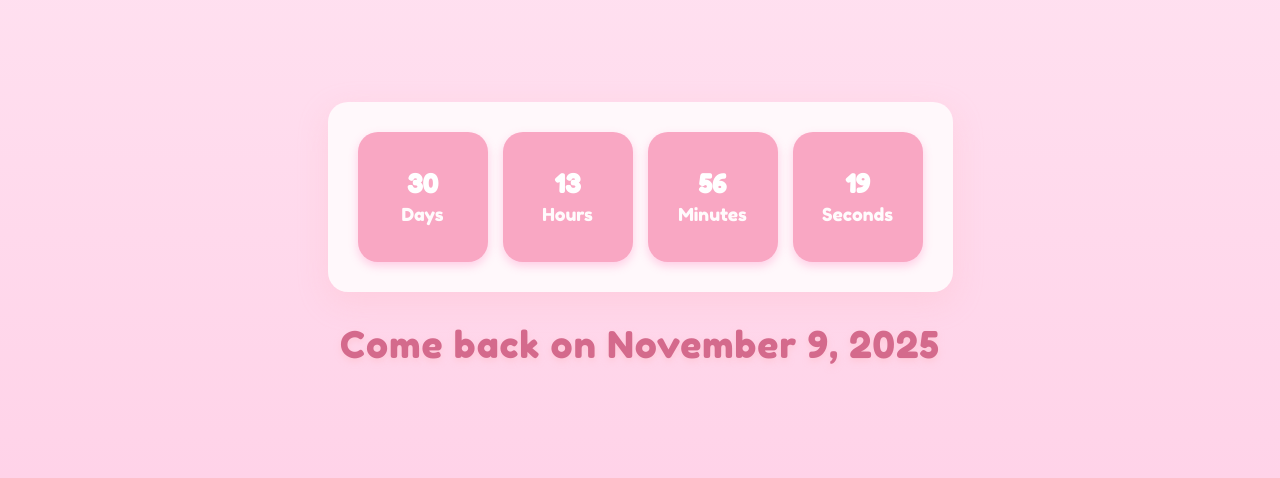
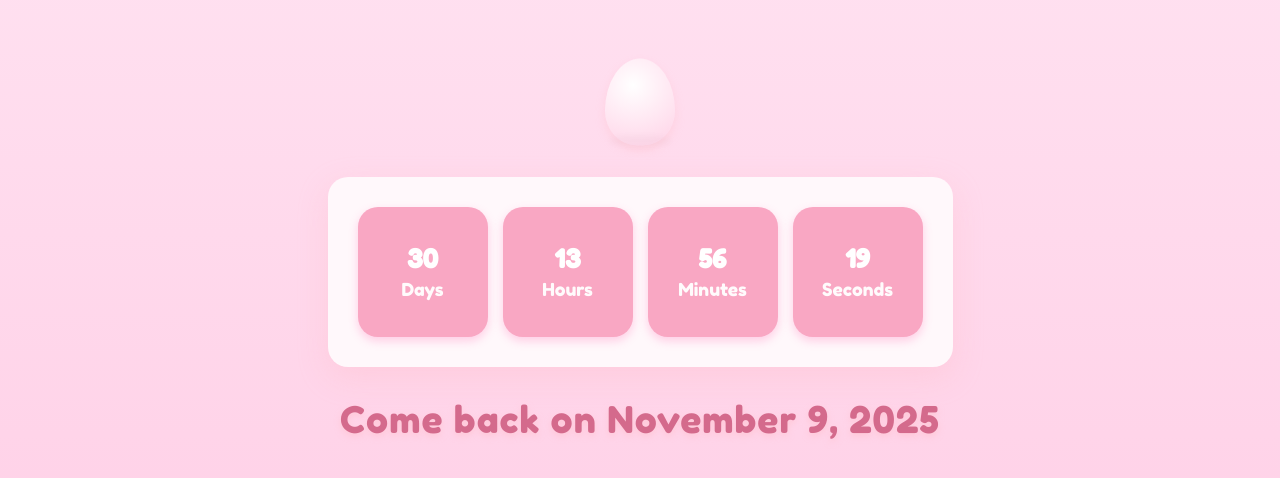
Before and after one commit to b4F123/CHRIS_BEBE, a plain HTML site: page index.html in a window 1280 px wide. Shown: the part 166-644 px from the top of the page. Drawn offline with Linux system fonts and the light colour scheme.

Commit message:
Update index.html

```diff
--- a/index.html
+++ b/index.html
@@ -20,6 +20,52 @@
       background-attachment: fixed;
       background-size: cover;
       text-align: center;
+    }
+
+    .egg-container {
+      display: flex;
+      justify-content: center;
+      align-items: flex-end;
+      margin-bottom: 30px;
+      position: relative;
+      height: 120px;
+    }
+
+    .egg {
+      width: 70px;
+      height: 90px;
+      background: radial-gradient(circle at 40% 30%, #fff 0%, #ffd6e9 90%);
+      border-radius: 50% 50% 45% 45% / 60% 60% 40% 40%;
+      box-shadow: 0 5px 10px rgba(255, 192, 203, 0.4);
+      animation: hop 3s ease-in-out infinite;
+      position: relative;
+    }
+
+    .egg-shadow {
+      position: absolute;
+      bottom: 0;
+      width: 60px;
+      height: 12px;
+      background: rgba(0, 0, 0, 0.1);
+      border-radius: 50%;
+      filter: blur(3px);
+      left: 50%;
+      transform: translateX(-50%);
+      animation: shadow 3s ease-in-out infinite;
+    }
+
+    @keyframes hop {
+      0%, 100% { transform: translateY(0) scaleY(1); }
+      20% { transform: translateY(-30px) scaleY(1.1); }
+      25% { transform: translateY(-35px) scaleY(1); }
+      30% { transform: translateY(-30px) scaleY(1.1); }
+      50% { transform: translateY(0) scaleY(0.95); }
+    }
+
+    @keyframes shadow {
+      0%, 100% { transform: translateX(-50%) scale(1); opacity: 0.25; }
+      20%, 30% { transform: translateX(-50%) scale(0.7); opacity: 0.1; }
+      50% { transform: translateX(-50%) scale(1.1); opacity: 0.2; }
     }
 
     .card {
@@ -78,6 +124,10 @@
   </style>
 </head>
 <body>
+  <div class="egg-container">
+    <div class="egg"></div>
+    <div class="egg-shadow"></div>
+  </div>
   <div class="card">
     <div class="countdown">
       <div class="box"><span id="days">0</span><span class="label">Days</span></div>
```
